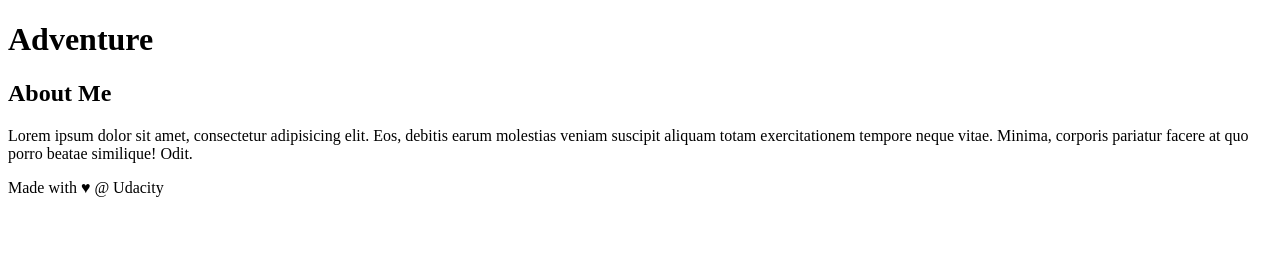
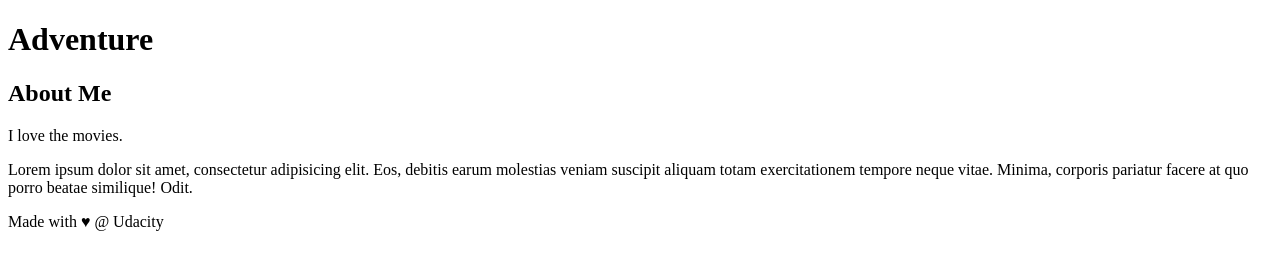
Before and after one commit to omarzalama/learning-github, a plain HTML site: page index.html in a window 1280 px wide. Drawn offline with Linux system fonts and the light colour scheme.

Commit message:
Adds content to HTML's aside tag

```diff
--- a/index.html
+++ b/index.html
@@ -20,7 +20,7 @@
 <!-- start of new content -->
 <aside>
     <h2>About Me</h2>
-
+    <p>I love the movies.</p>
     <p>Lorem ipsum dolor sit amet, consectetur adipisicing elit. Eos, debitis earum molestias veniam suscipit aliquam totam exercitationem tempore neque vitae. Minima, corporis pariatur facere at quo porro beatae similique! Odit.</p>
 </aside>
 <!-- end of new content -->
```
